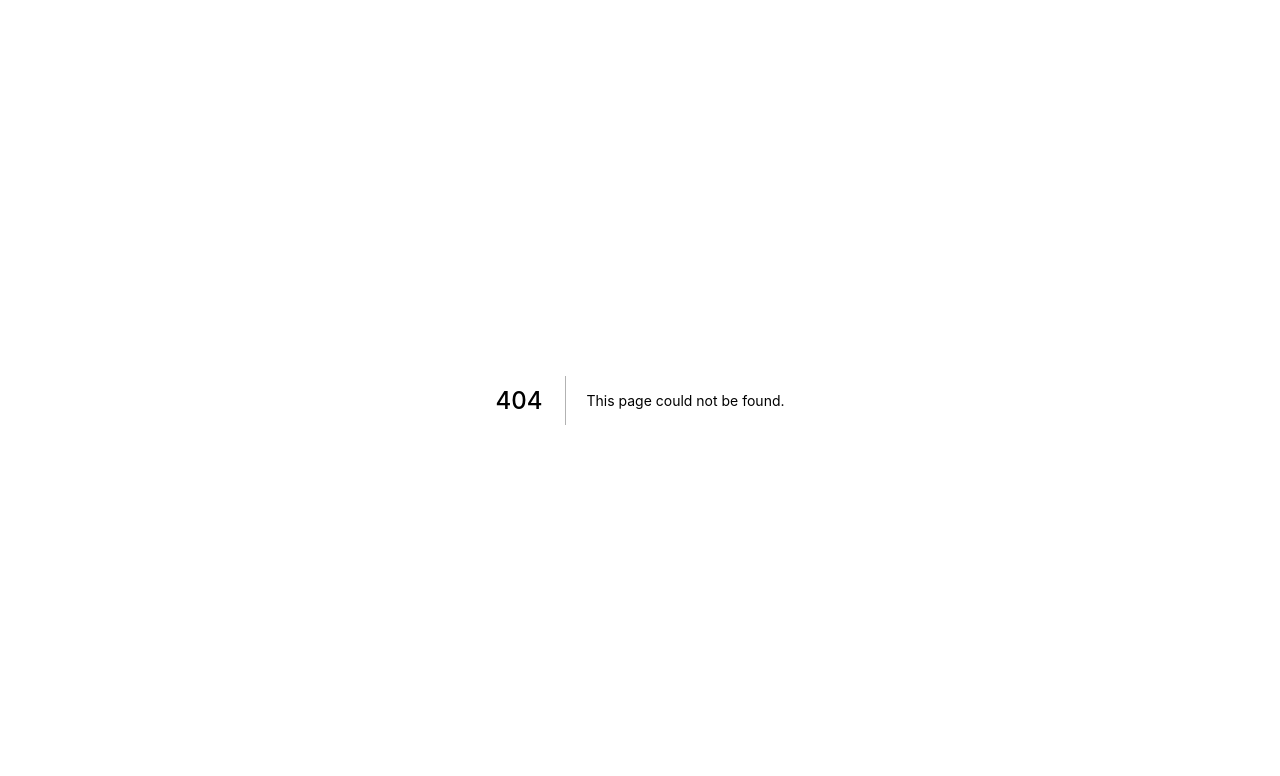
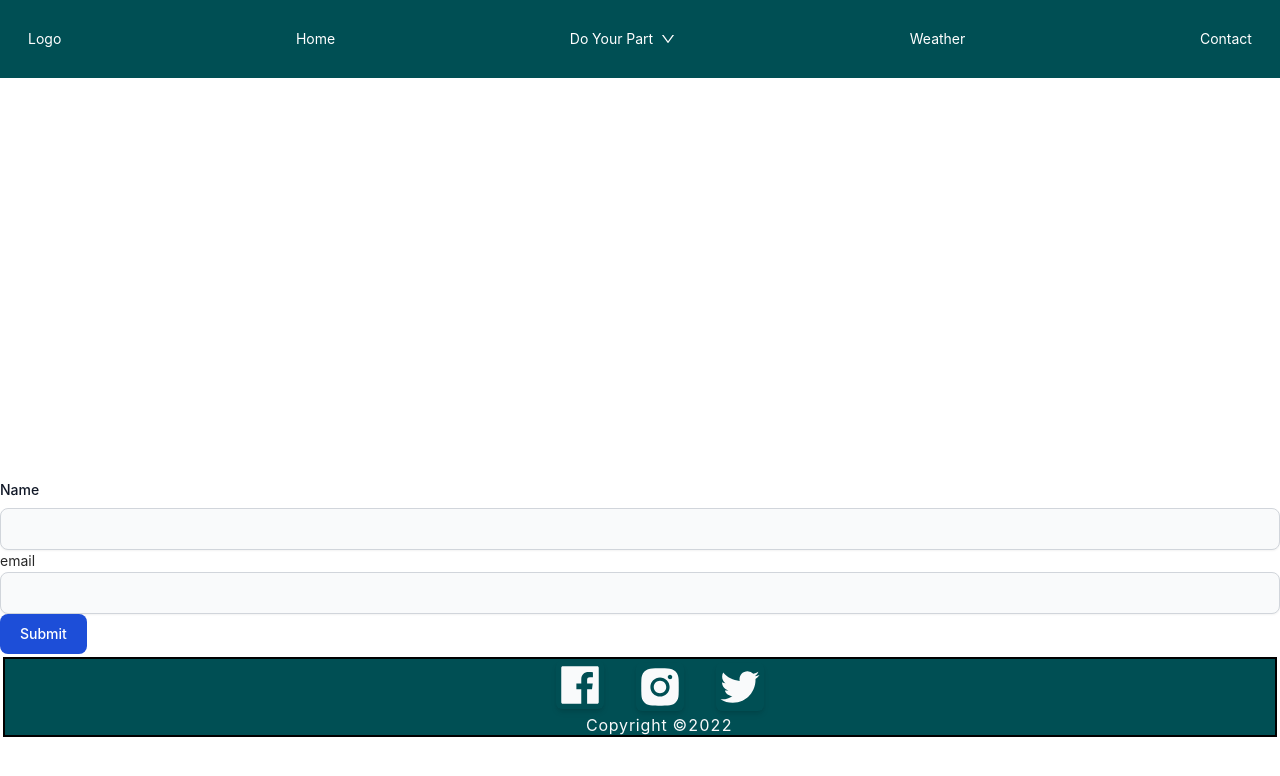
Before and after one commit to SchoolOfCode/environment_variables_frontend, a Next.js app in the folder project-app/: page /join-a-clean in a window 1280 px wide. Before the commit this address had no page. Shown: the top 776 px of the page. Built offline with nearby package versions, Linux system fonts and the light colour scheme.

Commit message:
Join a clean form created, modal added to form but needs changing

```diff
--- /dev/null
+++ b/project-app/components/Forms/JoinClean.jsx
@@ -0,0 +1,171 @@
+import React from "react";
+import { Formik, Field, Form, ErrorMessage } from "formik";
+import * as Yup from "yup";
+
+import data from "../../libs";
+
+const JoinCleanForm = () => {
+  return (
+    <Formik
+      initialValues={{
+        name: "",
+        email: "",
+      }}
+      validationSchema={Yup.object({
+        name: Yup.string()
+          .max(30, "Must be 30 characters or less")
+          .required("Required"),
+        email: Yup.string()
+          .max(30, "Must be 30 characters or less")
+          .required("Required"),
+      })}
+      onSubmit={(values, { setSubmitting }) => {
+        setTimeout(() => {
+          alert("Thanks for joining a clean");
+          data.push(values); // substitute for post req
+          console.log(data);
+          setSubmitting(false);
+        }, 400);
+      }}
+    >
+      <Form>
+        <label
+          htmlFor="name"
+          className="block mb-2 text-sm font-medium text-gray-900 dark:text-gray-900"
+        >
+         Name
+        </label>
+        <Field
+          className="shadow-sm bg-gray-50 border border-gray-300 text-gray-900 text-sm rounded-lg focus:ring-blue-500 focus:border-blue-500 block w-full p-2.5 dark:bg-gray-700 dark:border-gray-600 dark:placeholder-gray-400 dark:text-white dark:focus:ring-blue-500 dark:focus:border-blue-500 dark:shadow-sm-light"
+          name="name"
+          type="text"
+        />
+        <ErrorMessage name="name" />
+
+        <label htmlFor="email">email</label>
+        <Field
+          name="email"
+          type="text"
+          className="shadow-sm bg-gray-50 border border-gray-300 text-gray-900 text-sm rounded-lg focus:ring-blue-500 focus:border-blue-500 block w-full p-2.5 dark:bg-gray-700 dark:border-gray-600 dark:placeholder-gray-400 dark:text-white dark:focus:ring-blue-500 dark:focus:border-blue-500 dark:shadow-sm-light"
+        />
+        <ErrorMessage name="email" />
+
+        <button
+          type="submit"
+          className="text-white bg-blue-700 hover:bg-blue-800 focus:ring-4 focus:outline-none focus:ring-blue-300 font-medium rounded-lg text-sm w-full sm:w-auto px-5 py-2.5 text-center dark:bg-blue-600 dark:hover:bg-blue-700 dark:focus:ring-blue-800"
+        >
+          Submit
+        </button>
+      </Form>
+    </Formik>
+  );
+};
+
+export default JoinCleanForm;
+
+
+
+const WeatherReqs = () => {
+    const [showModal, setShowModal] = React.useState(false);
+    return (
+      <>
+        <button
+          className="bg-[#004F54] ml-4 md:ml-1 text-white font-bold uppercase text-xs md:text-sm px-4 py-2 md:px-2 md:py-2 mt-2 sm:mt-0 rounded shadow hover:shadow-lg outline-none
+          focus:outline-none mr-1 mb-1 ease-linear transition-all duration-100 w-24"
+          type="button"
+          onClick={() => setShowModal(true)}
+        >
+          Weather Tips
+        </button>
+
+        {showModal ? (
+          <>
+            <div className="justify-center items-center flex overflow-x-hidden overflow-y-auto fixed inset-0 z-50 outline-none focus:outline-none">
+              <div className="relative w-auto my-6 mx-auto max-w-6xl">
+                {/*content*/}
+                <div className="border-0 rounded-lg shadow-lg relative flex flex-col w-full bg-white outline-none focus:outline-none">
+                  {/*header*/}
+                  <div className="flex items-start justify-between p-5 border-b border-solid border-slate-200 rounded-t">
+                    <h3 className="ml-6 text-5xl font-bold text-[#004F54]">
+                      Weather Tips
+                    </h3>
+                    <button
+                      className="p-1 ml-auto bg-transparent border-0 text-black opacity-5 float-right text-3xl leading-none font-semibold outline-none focus:outline-none"
+                      onClick={() => setShowModal(false)}
+                    >
+                      <span className="bg-transparent text-black opacity-5 h-6 w-6 text-2xl block outline-none focus:outline-none">
+                        ×
+                      </span>
+                    </button>
+                  </div>
+                  {/*body*/}
+                  <div className="flex">
+                    {/* hot icons div */}
+                    <div className="relative p-6 flex-auto">
+                      {/* hot icons */}
+                      <div className="flex p-4">
+                        <div className="mr-10 bg-red-600 rounded-xl shadow-2xl p-4">
+                          <Image src="/sunglasses.svg" width={100} height={100} />
+                        </div>
+                        <div className="bg-red-600 rounded-xl shadow-2xl p-4">
+                          <Image src="/cap.svg" width={100} height={100} />
+                        </div>
+                      </div>
+                      <div className="flex p-4">
+                        <div className="mr-10 bg-red-600 rounded-xl shadow-2xl p-4">
+                          <Image src="/water.svg" width={100} height={100} />
+                        </div>
+                        <div className="bg-red-600 rounded-xl shadow-2xl p-4">
+                          <Image src="/sun-cream.svg" width={100} height={100} />
+                        </div>
+                      </div>
+                    </div>
+
+                    {/* cold icons div */}
+                    <div className="relative p-6 flex-auto ml-16">
+                      {/* cold icons */}
+                      <div className="flex p-4">
+                        <div className="mr-10 bg-sky-600 rounded-xl shadow-2xl p-4">
+                          <Image src="/jacket.svg" width={100} height={100} />
+                        </div>
+                        <div className="bg-sky-600 rounded-xl shadow-2xl p-4">
+                          <Image src="/gloves.svg" width={100} height={100} />
+                        </div>
+                      </div>
+                      <div className="flex p-4">
+                        <div className="mr-10 bg-sky-600 rounded-xl shadow-2xl p-4">
+                          <Image src="/boots.svg" width={100} height={100} />
+                        </div>
+                        <div className="bg-sky-600 rounded-xl shadow-2xl p-4">
+                          <Image src="/winter-hat.svg" width={100} height={100} />
+                        </div>
+                      </div>
+                    </div>
+                  </div>
+
+                  <ul className="m-8 text-xl font-bold">
+                    <h2 className="text-2xl">Checklist</h2>
+                    <li>- Stay hydrated</li>
+                    <li>- Take appropriate clothing</li>
+                    <li>- Be prepared for sudden changes in weather</li>
+                    <li>- Wear a rucksack to carry essentials</li>
+                  </ul>
+                  {/*footer*/}
+                  <div className="flex items-center justify-end p-6 border-t border-solid border-slate-200 rounded-b">
+                    <button
+                      className="text-[#004F54] background-transparent font-bold uppercase px-6 py-2 text-sm outline-none focus:outline-none mr-1 mb-1 ease-linear transition-all duration-100"
+                      type="button"
+                      onClick={() => setShowModal(false)}
+                    >
+                      Close
+                    </button>
+                  </div>
+                </div>
+              </div>
+            </div>
+            <div className="opacity-25 fixed inset-0 z-40 bg-black"></div>
+          </>
+        ) : null}
+      </>
+    );
+  };
--- /dev/null
+++ b/project-app/pages/join-a-clean.js
@@ -0,0 +1,14 @@
+import JoinCleanForm from "../components/Forms/JoinClean.jsx";
+import Navbar from "../components/Navbar/Navbar";
+import Footer from "../components/Footer/Footer";
+
+export default function LogClean() {
+  return (
+    <div className="h-full">
+      <Navbar />
+      <div className=" h-[30rem]"></div>
+      <JoinCleanForm />
+      <Footer />
+    </div>
+  );
+}
```
